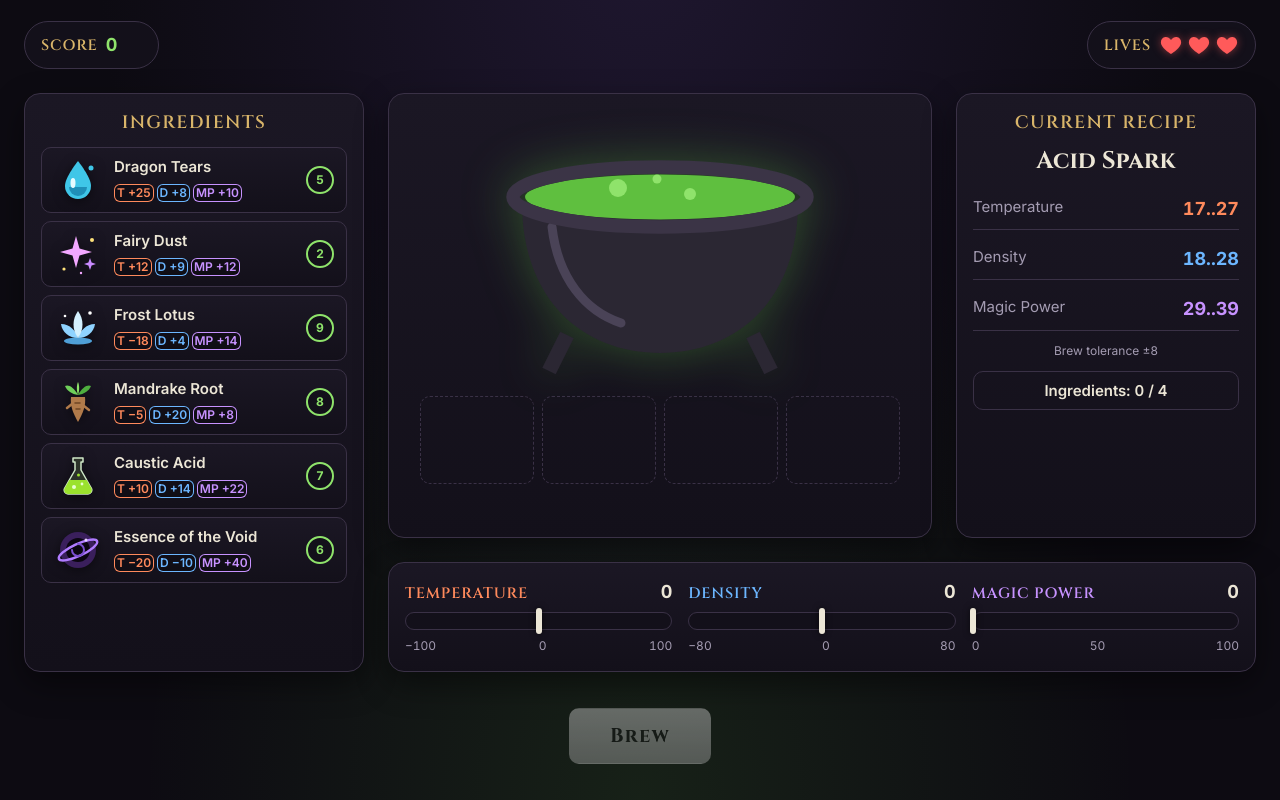
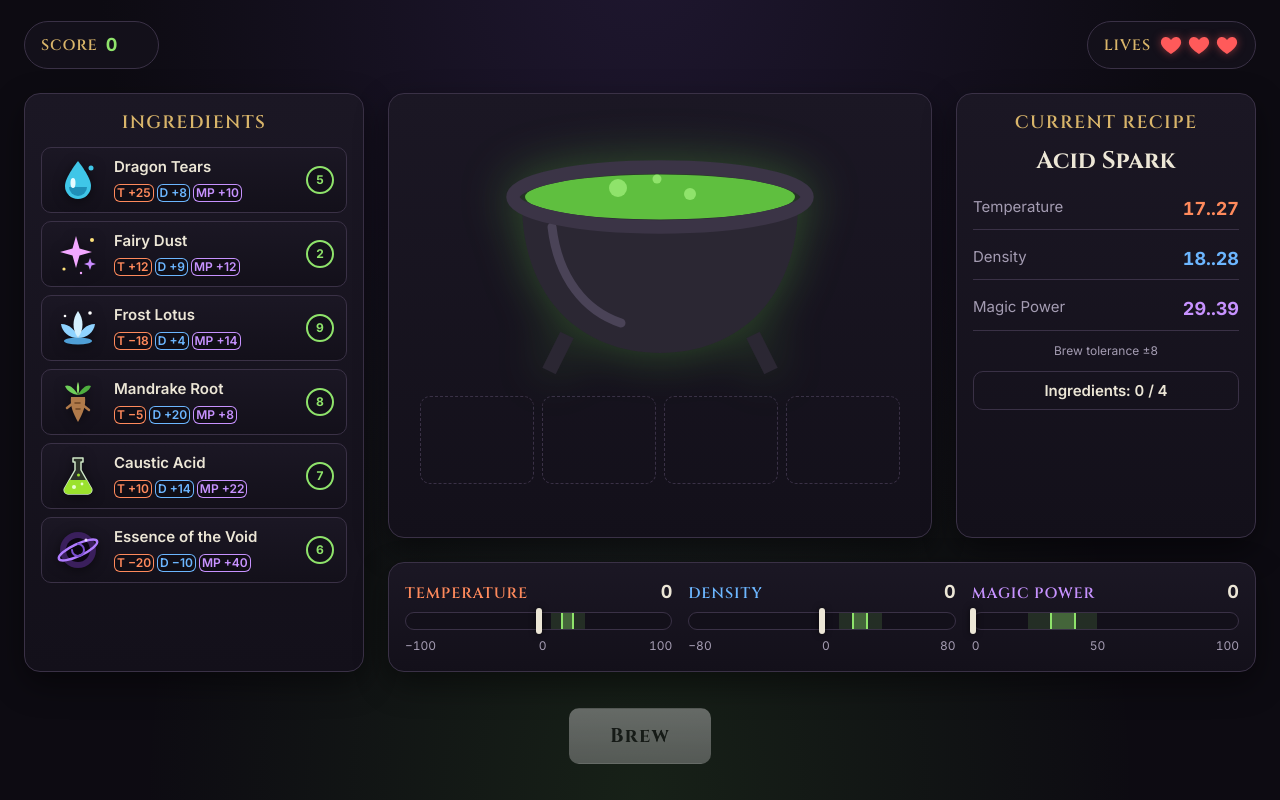
Before and after one commit to Besika40k/alchemists-cauldron, a website built with Vite: page index.html in a window 1280 px wide. Both pictures are taken after a click on the button "Start Game". Shown: the part 83-883 px from the top of the page. Built offline with nearby package versions, Linux system fonts and the light colour scheme.

Commit message:
feat: show the recipe target zone and the tolerance on every bar

```diff
--- a/src/styles/components/bars.css
+++ b/src/styles/components/bars.css
@@ -53,12 +53,30 @@
 }
 
 /* every part of the track is placed by a 0..1 position from bars-view.ts */
+.bar__zone,
 .bar__fill,
 .bar__zero,
 .bar__marker {
   position: absolute;
   top: 0;
   bottom: 0;
+}
+
+.bar__zone--tolerance {
+  left: calc(var(--tolerance-start, 0) * 100%);
+  width: calc((var(--tolerance-end, 0) - var(--tolerance-start, 0)) * 100%);
+  background-color: rgb(143 227 107 / 14%);
+}
+
+.bar__zone--recipe {
+  left: calc(var(--zone-start, 0) * 100%);
+  width: calc((var(--zone-end, 0) - var(--zone-start, 0)) * 100%);
+  border-inline: 2px solid var(--color-accent);
+  background-color: rgb(143 227 107 / 30%);
+}
+
+.bar:not(.bar--has-target) .bar__zone {
+  display: none;
 }
 
 .bar__fill {
--- a/src/ui/bars-view.ts
+++ b/src/ui/bars-view.ts
@@ -1,7 +1,15 @@
+import { widenRange } from '../logic/brew-check';
 import { calculateCauldron } from '../logic/calculate-cauldron';
-import type { ICauldronValues, IGameState, IRecipeRange, ParameterName } from '../types/game';
+import { getSettings } from '../logic/game-rules';
+import type {
+  ICauldronValues,
+  IGameState,
+  IRecipe,
+  IRecipeRange,
+  ParameterName,
+} from '../types/game';
 import { createElement } from './dom';
-import { formatNumber } from './format';
+import { formatNumber, formatRange } from './format';
 
 interface IBarDefinition {
   readonly parameter: ParameterName;
@@ -65,6 +73,8 @@ function createBar(definition: IBarDefinition): IBarParts {
       },
     },
     [
+      createElement('span', { className: 'bar__zone bar__zone--tolerance' }),
+      createElement('span', { className: 'bar__zone bar__zone--recipe' }),
       createElement('span', { className: 'bar__fill' }),
       createElement('span', { className: 'bar__zero' }),
       createElement('span', { className: 'bar__marker' }),
@@ -96,7 +106,8 @@ function createBar(definition: IBarDefinition): IBarParts {
 }
 
 /**
- * The three cauldron values as bars with a marker for the current value.
+ * The three cauldron values as bars with the recipe target zone and a marker for
+ * the current value.
  */
 export class BarsView {
   readonly #bars: Map<ParameterName, IBarParts> = new Map<ParameterName, IBarParts>();
@@ -123,32 +134,50 @@ export class BarsView {
     );
   }
 
-  #renderBar(bar: IBarParts, definition: IBarDefinition, value: number): void {
+  #renderBar(
+    bar: IBarParts,
+    definition: IBarDefinition,
+    value: number,
+    recipe: IRecipe | undefined,
+    tolerance: number,
+  ): void {
     const { scale } = definition;
     const valuePosition: number = toBarPosition(value, scale);
     const zeroPosition: number = toBarPosition(0, scale);
+    const target: IRecipeRange | undefined = recipe?.[definition.parameter];
+    const widened: IRecipeRange | undefined = target && widenRange(target, tolerance);
 
     setPosition(bar.track, '--value-position', valuePosition);
     // the fill grows from the 0 line to the value, to the left for negative values
     setPosition(bar.track, '--fill-start', Math.min(valuePosition, zeroPosition));
     setPosition(bar.track, '--fill-size', Math.abs(valuePosition - zeroPosition));
+    setPosition(bar.track, '--zone-start', target ? toBarPosition(target.min, scale) : 0);
+    setPosition(bar.track, '--zone-end', target ? toBarPosition(target.max, scale) : 0);
+    setPosition(bar.track, '--tolerance-start', widened ? toBarPosition(widened.min, scale) : 0);
+    setPosition(bar.track, '--tolerance-end', widened ? toBarPosition(widened.max, scale) : 0);
 
+    bar.root.classList.toggle('bar--has-target', target !== undefined);
     bar.value.textContent = formatNumber(value);
     // a meter value has to stay inside its range; the text keeps the exact number
     const meterValue: number = Math.min(Math.max(value, scale.min), scale.max);
 
     bar.track.setAttribute('aria-valuenow', String(meterValue));
-    bar.track.setAttribute('aria-valuetext', formatNumber(value));
+    bar.track.setAttribute(
+      'aria-valuetext',
+      target ? `${formatNumber(value)}, target ${formatRange(target)}` : formatNumber(value),
+    );
   }
 
   render(state: IGameState): void {
     const values: ICauldronValues = calculateCauldron(state.cauldronIngredients);
+    const recipe: IRecipe | undefined = state.activeRecipe;
+    const tolerance: number = getSettings(state).tolerance;
 
     for (const definition of BAR_DEFINITIONS) {
       const bar: IBarParts | undefined = this.#bars.get(definition.parameter);
 
       if (bar) {
-        this.#renderBar(bar, definition, values[definition.parameter]);
+        this.#renderBar(bar, definition, values[definition.parameter], recipe, tolerance);
       }
     }
   }
```
